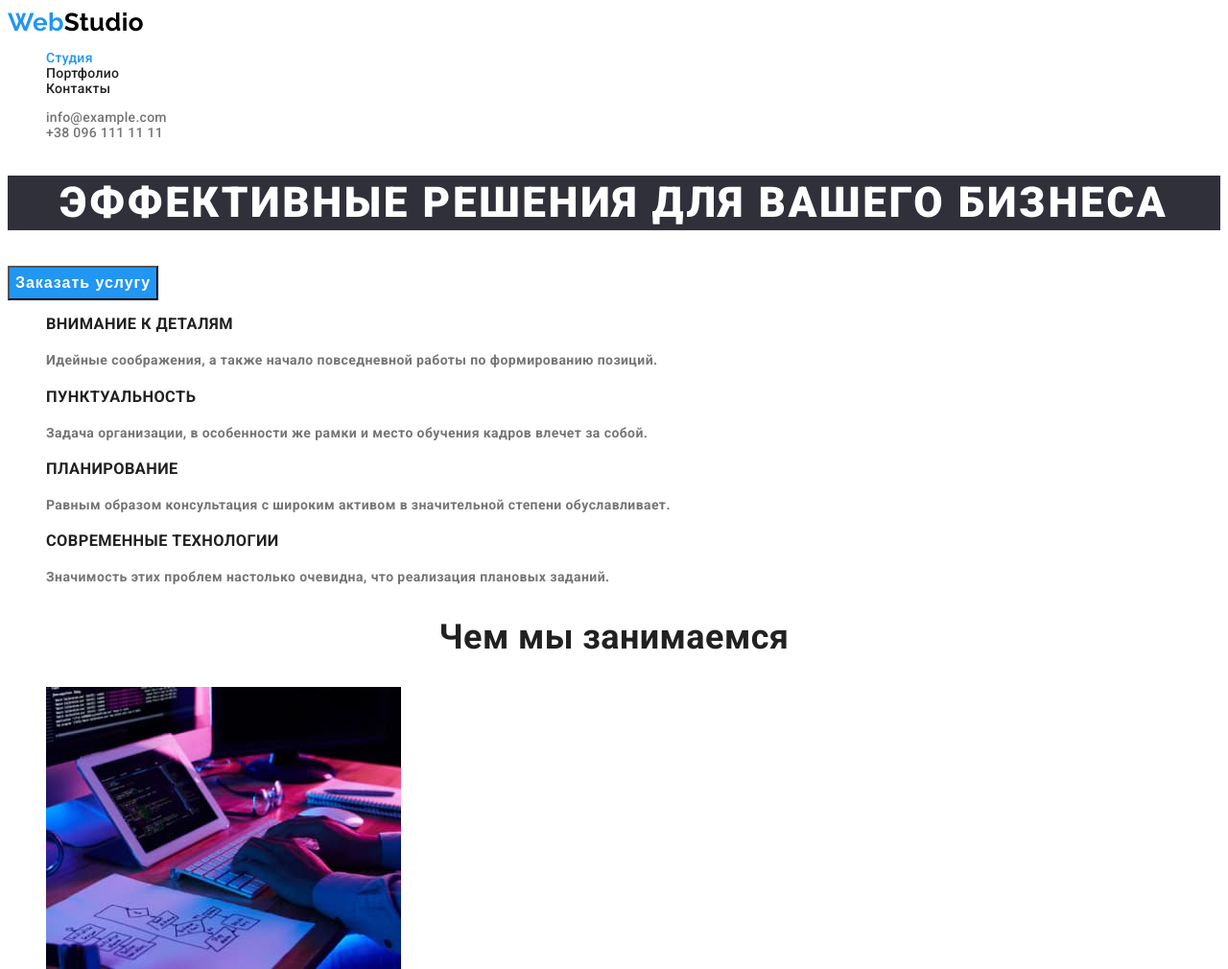
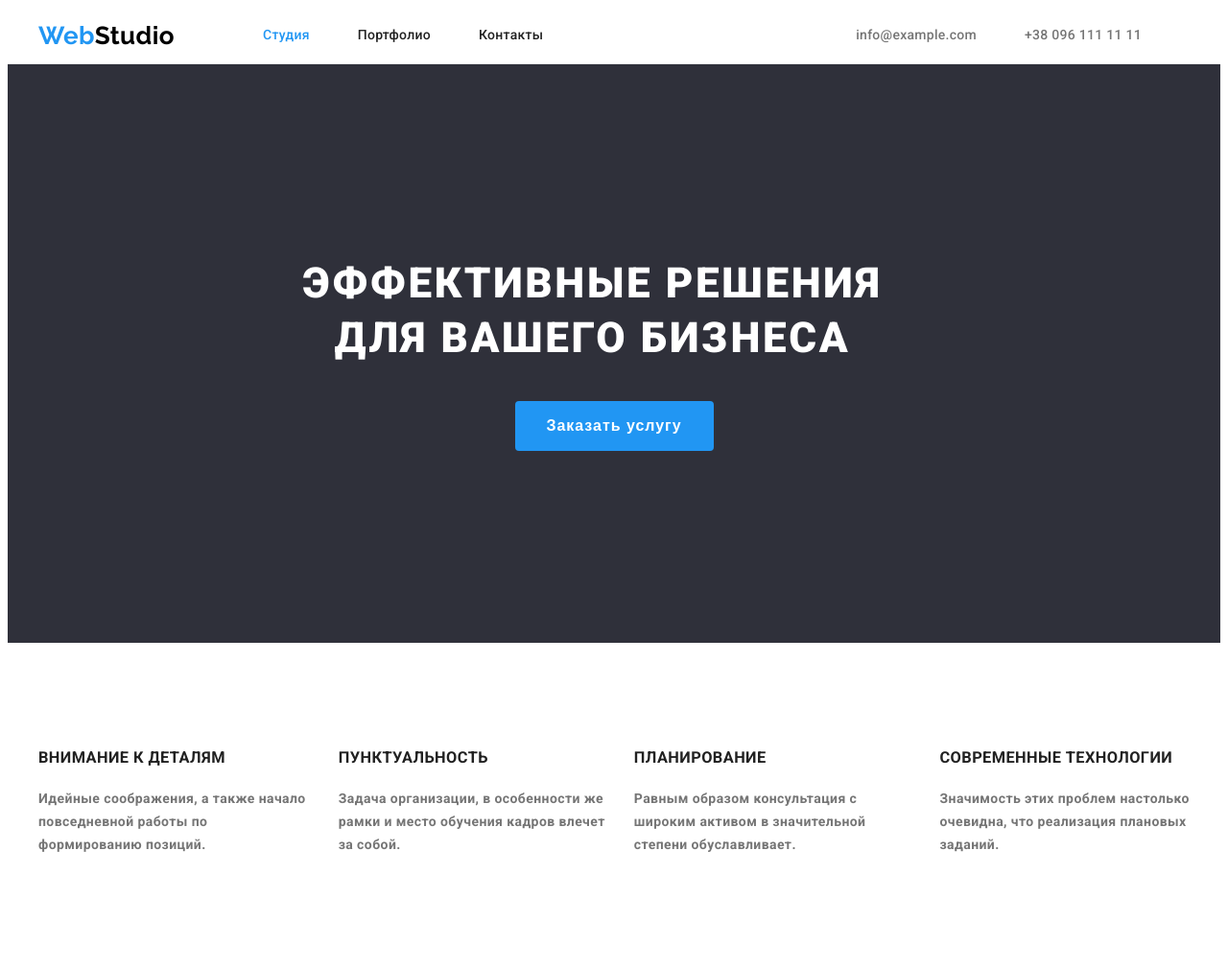
Before and after one commit to Yuradv/goit-markup-hw-03, a plain HTML site: page index.html in a window 1280 px wide. Shown: the top 1010 px of the page at 96% size. Drawn offline with Linux system fonts and the light colour scheme.

Commit message:
1й коммит
1. Сделана блочная система
2. Проставлены флексы в хедере и мейне
В валидаторе не проверял еще

```diff
--- a/css/styles.css
+++ b/css/styles.css
@@ -20,12 +20,30 @@ body {
   font-size: 14px;
   line-height: 1.14;
 }
+/* Container */
 
+/* Утилиты */
 .list {
   list-style: none;
   text-decoration: none;
+  padding: 0;
+  margin: 0;
 }
 
+.container {
+  margin-left: auto;
+  margin-right: auto;
+  width: 1200px;
+  padding-left: 15px;
+  padding-right: 15px;
+  /* outline: 2px solid tomato; */
+}
+
+.page-header {
+  border-bottom: 1px solid #ececec;
+}
+
+/* logo */
 .logo {
   color: var(--logo-color-header);
   font-family: Raleway, sans-serif;
@@ -42,9 +60,31 @@ body {
   line-height: 1.19;
 }
 
+/* main-nav */
+.main-nav {
+  display: flex;
+  align-items: center;
+}
+
 /* site-nav */
+.site-nav {
+  display: flex;
+  margin-left: 92px;
+}
+
+.site-nav-item {
+  display: flex;
+  margin-right: 50px;
+}
+
+.site-nav-item:last-child {
+  margin-right: 0px;
+}
 
 .site-nav-link {
+  display: block;
+  padding-top: 21px;
+  padding-bottom: 21px;
   color: var(--main-txt-color);
   font-weight: 500;
   letter-spacing: 0.02em;
@@ -57,6 +97,22 @@ body {
 
 .current {
   color: var(--accent-color);
+}
+
+/* Contacts */
+
+.contacts-nav {
+  display: flex;
+  margin-left: auto;
+}
+.contacts-nav-item {
+  display: block;
+  padding-top: 21px;
+  padding-bottom: 21px;
+  margin-right: 50px;
+}
+.contact-nav-item:last-child {
+  margin-right: 0px;
 }
 
 .contacts-nav .link {
@@ -72,24 +128,72 @@ body {
 }
 
 /* Main */
+.hero {
+  background-color: var(--secondary-bcg-color);
+  text-align: center;
+  margin-left: auto;
+  margin-right: auto;
+  max-width: 1600px;
+}
+
 .hero-title {
-  background-color: var(--secondary-bcg-color);
+  margin-top: 0;
+  padding-top: 200px;
+  padding-left: 229px;
+  padding-right: 274px;
+
   color: var(--primary-white-color);
   font-weight: 900;
   font-size: 44px;
   line-height: 1.3;
-  text-align: center;
   letter-spacing: 0.06em;
 }
 
-/* Section */
+/* Section Features */
+
+.features-list {
+  display: flex;
+  padding-top: 95px;
+  padding-bottom: 94px;
+  margin: 0;
+}
+
+.features-list p {
+  padding-top: 5px;
+}
+
+.section- {
+  background-color: tomato;
+}
+
 .section-title {
+  padding-right: 30px;
+
   font-weight: 700;
+}
+
+.section-title:last-child {
+  padding-right: 0;
 }
 
 .section-text {
   color: var(--secondary-txt-color);
   line-height: 1.71;
+}
+
+/* Work */
+.work-list {
+  display: flex;
+}
+
+.work-list-title {
+  padding-top: 50px;
+  padding-right: 30px;
+  margin-bottom: 94px;
+}
+
+.work-list-title:last-child {
+  padding-right: 0;
 }
 
 .section-work-title {
@@ -99,7 +203,27 @@ body {
   font-weight: 700;
 }
 
+/* Team */
+.team {
+  background-color: var(--team-bcg-color);
+}
+
+.team-list {
+  display: flex;
+}
+
+.team-list-description {
+  padding-right: 30px;
+  margin-bottom: 94px;
+  outline: transparent;
+}
+.team-list-description:last-child {
+  padding-right: 0;
+}
+
 .team-title {
+  margin-top: 94px;
+  padding-bottom: 50px;
   font-size: 36px;
   line-height: 1.16;
   text-align: center;
@@ -110,12 +234,14 @@ body {
   font-weight: 500;
   font-size: 16px;
   line-height: 1.18;
+  text-align: center;
 }
 
 .team-text {
   color: var(--secondary-txt-color);
   font-size: 16px;
   line-height: 1.18;
+  text-align: center;
 }
 
 /* Footer */
@@ -143,15 +269,32 @@ body {
 
 .button,
 .filter-button {
+  display: inline-block;
+  border: 1px solid transparent;
+  border-radius: 4px;
+  padding: 10px 32px 10px 32px;
+  min-width: 200px;
+
   background-color: var(--button-bcg-color);
   color: var(--main-txt-color);
+
   font-size: 16px;
   line-height: 1.62;
   font-weight: 500;
 }
+.filter-button {
+  min-width: 73px;
+  padding: 6px 22px 6px 22px;
+  /* padding-top: 6;
+  padding-bottom: 6;
+  padding-left: 22px;
+  padding-right: 22px; */
+}
 
 .button:hover,
-.filter-button:hover {
+.button:focus,
+.filter-button:hover,
+.filter-button:focus {
   color: var(--accent-color);
 }
 
@@ -160,6 +303,7 @@ body {
   cursor: pointer;
 }
 .button.primary {
+  margin-bottom: 200px;
   background-color: var(--accent-color);
   color: var(--primary-white-color);
   font-weight: 700;
--- a/index.html
+++ b/index.html
@@ -7,37 +7,47 @@
     <title>Studio</title>
     <link href="https://fonts.googleapis.com/css2?family=Raleway:wght@700&family=Roboto:wght@400;500;700;900&display=swap"
     rel="stylesheet">
+    <link href="https://cdnjs.cloudflare.com/ajax/libs/modern-normalize/1.1.0/modern-normalize.min.css">
     <link rel="stylesheet" href="./css/styles.css" />
 </head>
+
 <body>
 
     <!--Шапка-->
-    <header>
-    <a href="./index.html" class="logo list">
+    <header class="page-header">
+    <div class="container">
+        <nav class="main-nav">
+        <a href="./index.html" class="logo list">
         <span class="color-span">Web</span>Studio</a>
-        <nav>
             <ul class="site-nav list">
                 <li class="site-nav-item"><a href="./index.html" class="site-nav-link current list">Студия</a></li>
                 <li class="site-nav-item"><a href="./portfolio.html" class="site-nav-link list" >Портфолио</a></li>
                 <li class="site-nav-item"><a href="" class="site-nav-link list">Контакты</a></li>
             </ul>
-        </nav>
+
     <ul class="contacts-nav list">
-    <li><a href="mailto:info@example.com" class="link list">info@example.com</a></li>
-    <li><a href="tel:+380961111111" class="link list">+38 096 111 11 11</a></li>
+    <li class="contacts-nav-item"><a href="mailto:info@example.com" class="link list">info@example.com</a></li>
+    <li class="contacts-nav-item"><a href="tel:+380961111111" class="link list">+38 096 111 11 11</a></li>
     </ul>
+    </nav>
+    </div>
     </header>
 
 
     <main>
         <!--Верхний блок, будет картинка\видео-->
-        <section class="hero list">
+       <section class="hero list">
+            <div class="container">
             <h1 class="hero-title">ЭФФЕКТИВНЫЕ РЕШЕНИЯ ДЛЯ ВАШЕГО БИЗНЕСА</h1>
             <button type="button" class="button primary">Заказать услугу</button>
+            </div>
         </section>
 
+
+
         <section class="section">
-            <ul class="list">
+            <div class="container">
+            <ul class="features-list list">
                 <li class="section-title"><h3>ВНИМАНИЕ К ДЕТАЛЯМ</h3>
                 <p class="section-text">Идейные соображения, а также начало повседневной работы по формированию позиций.</p></li>
                 <li class="section-title"><h3>ПУНКТУАЛЬНОСТЬ</h3>
@@ -47,56 +57,72 @@
                 <li class="section-title"><h3>СОВРЕМЕННЫЕ ТЕХНОЛОГИИ</h3>
                 <p class="section-text">Значимость этих проблем настолько очевидна, что реализация плановых заданий.</p></li>
             </ul>
+            </div>
+
         </section>
-        <section class="section work">
+
+       <!-- work -->
+        <section class="section-work">
+            <div class="container">
            <h2 class="section-work-title">Чем мы занимаемся</h2>
-           <ul class="list">
-                <li><img src="./images/box1.jpg" alt="Написание кодов"
+           <ul class="work-list list">
+                <li class="work-list-title"><img src="./images/box1.jpg" alt="Написание кодов"
                     width="370"></li>
-                <li><img src="./images/box2.jpg" alt="Работа с мобильными приложениями"
+                <li class="work-list-title"><img src="./images/box2.jpg" alt="Работа с мобильными приложениями"
                     width="370"></li>
-                    <li><img src="./images/box3.jpg" alt="Работа с графическими програмамми"
+                <li class="work-list-title"><img src="./images/box3.jpg" alt="Работа с графическими програмамми"
                         width="370"></li>
             </ul>
+            </div>
         </section>
+
+
+
+
+
+        <!-- Команда -->
         <section class="team">
+            <div class="container">
             <h2 class="team-title">Наша Команда</h2>
-            <ul class="list">
-                <li><img src="./images/person1.jpg" alt="Фото члена команды Игорь Демьяненко"
+            <ul class="team-list list">
+                <li class="team-list-description"><img src="./images/person1.jpg" alt="Фото члена команды Игорь Демьяненко"
                     width="270">
                     <h3 class="team-person">Игорь Демьяненко</h3>
                     <p class="team-text">Product Designer</p></li>
-                <li><img src="./images/person2.jpg" alt="Фото члена команды Ольга Репина"
+                <li class="team-list-description"><img src="./images/person2.jpg" alt="Фото члена команды Ольга Репина"
                     width="270">
                     <h3 class="team-person">Ольга Репина</h3>
                     <p class="team-text">Frontend Developer</p></li>
-                <li><img src="./images/person3.jpg" alt="Фото члена команды Николай Тарасов"
+                <li class="team-list-description"><img src="./images/person3.jpg" alt="Фото члена команды Николай Тарасов"
                         width="270">
                     <h3 class="team-person">Николай Тарасов</h3>
                     <p class="team-text">Marketing</p></li>
-                <li><img src="./images/person4.jpg" alt="Фото члена команды Михали Ермаков"
+                <li class="team-list-description"><img src="./images/person4.jpg" alt="Фото члена команды Михали Ермаков"
                         width="270">
                     <h3 class="team-person">Михаил Ермаков</h3>
                     <p class="team-text">UI Designer</p></li>
             </ul>
+            </div>
         </section>
     </main>
+
+
+
 <!--Футер-->
     <footer class="footer list">
-        <div>
+        <div class="container">
         <a href="./index.html" class="logo list">
         <span class="color-span">Web</span>Studio</a>
 
         <address class="adress">
         <ul class="contacts-nav list">
-            <li class="contacts-nav-item">
-            <p class="adress-text">г. Киев, Бульвар Леси Украинки, д. 26</p></li>
+        <li class="contacts-nav-item">
+        <p class="adress-text">г. Киев, Бульвар Леси Украинки, д. 26</p></li>
         <li class="contacts-nav-item"><a href="mailto:info@example.com" class="link list">info@example.com</a></li>
         <li class="contacts-nav-item"><a href="tel:+380961111111" class="link list">+38 096 111 11 11</a></li>
         </ul>
         </address>
     </div>
-
     </footer>
 
 </body>
```
Also changed, not shown: portfolio.html (+1 -0 lines).
